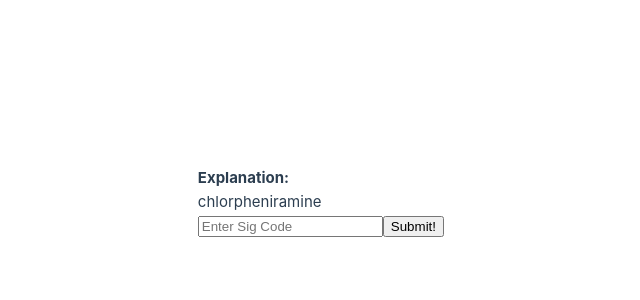
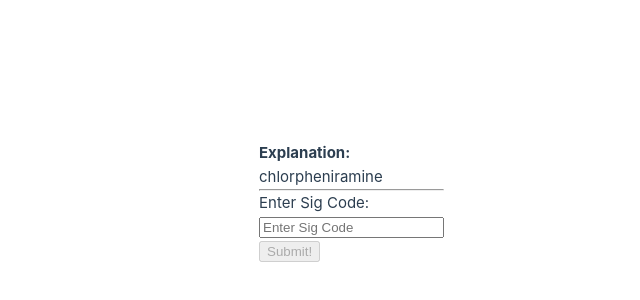
Before and after one commit to andrewbrooksdev/sigcoder, a Vue app: page / in a window 1280 px wide. Shown: the part 198-498 px from the top of the page, without its empty margins (196-836 px from the left). Built offline with nearby package versions, Linux system fonts and the light colour scheme.

Commit message:
Remove unused code and clean up components

```diff
--- a/src/components/PromptContent.vue
+++ b/src/components/PromptContent.vue
@@ -9,6 +9,7 @@ watch(
   () => sigCodeGuesserStore.currentPrompt,
   () => {
     currentPrompt.value = sigCodeGuesserStore.currentPrompt
+    console.log(currentPrompt.value.sigCode.sig_code)
   },
   { deep: true }
 )
--- a/src/components/PromptResponse.vue
+++ b/src/components/PromptResponse.vue
@@ -6,11 +6,14 @@ const sigCodeGuesserStore = useSigCodeGuesserStore()
 const text = ref('')
 
 const submitAnswer = () => {
+  // Perform validation if needed
+
   sigCodeGuesserStore.checkAnswer(text.value)
+
+  // Reset the form
   text.value = ''
 }
 
-// Computed property for conditional rendering
 const resultMessage = computed(() => {
   const currentPrompt = sigCodeGuesserStore.currentPrompt
   return currentPrompt.correct === false ? 'Incorrect, try again!' : null
@@ -19,12 +22,22 @@ const resultMessage = computed(() => {
 
 <template>
   <div>
-    <input v-model="text" placeholder="Enter Sig Code" />
-    <button @click="submitAnswer()">Submit!</button>
-    <div id="result">
-      {{ resultMessage }}
-    </div>
+    <hr />
+    <form @submit.prevent="submitAnswer">
+      <div>
+        <label for="sigCodeInput">Enter Sig Code:</label>
+      </div>
+      <input id="sigCodeInput" v-model="text" placeholder="Enter Sig Code" required />
+      <div>
+        <button type="submit" :disabled="text.length === 0">Submit!</button>
+      </div>
+      <div id="result">
+        {{ resultMessage }}
+      </div>
+    </form>
   </div>
 </template>
 
-<style scoped></style>
+<style scoped>
+/* Add your scoped styles if needed */
+</style>
--- /dev/null
+++ b/src/interfaces/ISigCodeGuesserAnswer.ts
@@ -0,0 +1,7 @@
+export default interface ISigCodeGuesserAnswer {
+  sigCode: {
+    sig_code: string
+    explanation: string
+  }
+  correct: boolean | undefined
+}
--- a/src/models/SigCodeGuesserAnswer.ts
+++ b/src/models/SigCodeGuesserAnswer.ts
@@ -1,8 +1,9 @@
 import type ISigCode from '../interfaces/ISigCode'
+import type ISigCodeGuesserAnswer from '../interfaces/ISigCodeGuesserAnswer'
 
-export default class SigCodeGuesserAnswer {
+export default class SigCodeGuesserAnswer implements ISigCodeGuesserAnswer {
   sigCode: ISigCode
-  correct?: boolean
+  correct: boolean | undefined
 
   constructor(sigCode: ISigCode, correct?: boolean) {
     this.sigCode = sigCode
--- a/src/stores/sigCodeGuesser.ts
+++ b/src/stores/sigCodeGuesser.ts
@@ -3,13 +3,14 @@ import { defineStore } from 'pinia'
 import SigCodeData from '../models/SigCodeData'
 import type ISigCode from '../interfaces/ISigCode'
 import SigCodeGuesserAnswer from '../models/SigCodeGuesserAnswer'
+import type ISigCodeGuesserAnswer from '@/interfaces/ISigCodeGuesserAnswer'
 
 const getRandomInt = (min: number, max: number) => Math.floor(Math.random() * (max - min + 1)) + min
 
 const createPrompts = (data: ISigCode[]) =>
   reactive(data.map((item) => new SigCodeGuesserAnswer(item)))
 
-const filterUnansweredPrompts = (prompts: SigCodeGuesserAnswer[]) =>
+const filterUnansweredPrompts = (prompts: ISigCodeGuesserAnswer[]) =>
   prompts.filter((prompt) => prompt.correct === undefined)
 
 export const useSigCodeGuesserStore = defineStore('sigCodeGuesser', () => {
@@ -21,7 +22,7 @@ export const useSigCodeGuesserStore = defineStore('sigCodeGuesser', () => {
     () => unansweredPrompts.value[getRandomInt(0, unansweredPrompts.value.length - 1)] || null
   )
 
-  const currentPrompt = ref<SigCodeGuesserAnswer>(randomUnansweredPrompt.value)
+  const currentPrompt = ref<ISigCodeGuesserAnswer>(randomUnansweredPrompt.value)
 
   const answers = computed(() => prompts.value.filter((prompt) => prompt.correct !== undefined))
 
```
Also changed, not shown: src/AppBu.vue (deleted, +0 -85 lines), src/stores/counter.ts (deleted, +0 -12 lines).
